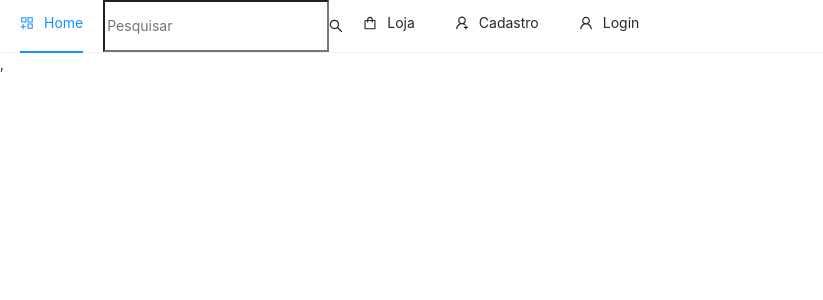
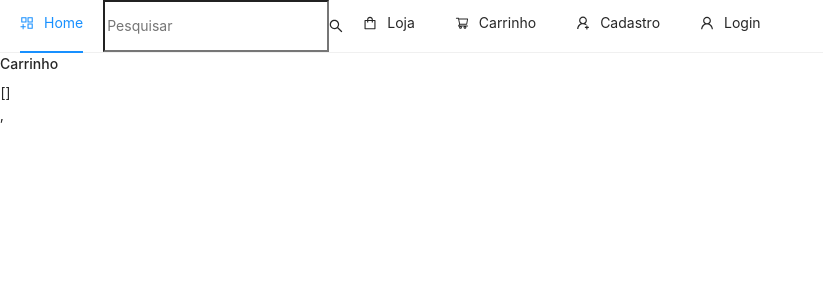
Before and after one commit to HervalMata/React_Redux_Ecommerce, a React (Create React App) app in the folder client/: page /cart in a window 1280 px wide. Shown: the top 300 px of the page, without its empty margins (0-823 px from the left). Built offline with nearby package versions, Linux system fonts and the light colour scheme; no server answers.

Commit message:
Cart Page Setup

```diff
--- a/client/src/App.js
+++ b/client/src/App.js
@@ -25,6 +25,7 @@ import ProductUpdate from "./pages/admin/product/ProductUpdate";
 import Product from "./pages/Product";
 import CategoryHome from "./pages/category/CategoryHome";
 import Shop from "./pages/Shop";
+import Cart from "./pages/Cart";
 
 const App = () => {
     const dispatch = useDispatch();
@@ -74,6 +75,7 @@ const App = () => {
                 <Route exact path="/product/:slug" component={Product} />
                 <Route exact path="/category/:slug" component={CategoryHome} />
                 <Route exact path="/shop" component={Shop} />
+                <Route exact path="/cart" component={Cart} />
             </Switch>
         </>
     );
--- a/client/src/components/nav/Header.js
+++ b/client/src/components/nav/Header.js
@@ -1,9 +1,9 @@
 import React, { useState } from 'react';
-import {Menu} from "antd";
+import {Badge, Menu} from "antd";
 import {
     AppstoreAddOutlined,
     LogoutOutlined,
-    SettingOutlined,
+    SettingOutlined, ShoppingCartOutlined,
     ShoppingOutlined,
     UserAddOutlined,
     UserOutlined
@@ -18,7 +18,7 @@ const Header = () => {
     const [current, setCurrent] = useState("home");
 
     let dispatch = useDispatch();
-    let { user } = useSelector((state) => ({...state}));
+    let { user, cart } = useSelector((state) => ({...state}));
     let history = useHistory();
 
     const handleClick = (e) => {
@@ -42,6 +42,14 @@ const Header = () => {
 
             <Item key="shop" icon={<ShoppingOutlined />}>
                 <Link to="/shop">Loja</Link>
+            </Item>
+
+            <Item key="cart" icon={<ShoppingCartOutlined />}>
+                <Link to="/cart">
+                    <Badge count={cart.length} offset={[9, 0]}>
+                        Carrinho
+                    </Badge>
+                </Link>
             </Item>
 
             {!user && (
--- /dev/null
+++ b/client/src/pages/Cart.js
@@ -0,0 +1,18 @@
+import React from 'react';
+import {useDispatch, useSelector} from "react-redux";
+
+const Cart = () => {
+    const { cart, user } = useSelector((state) => ({ ...state }));
+    const dispatch = useDispatch();
+
+    return (
+        <div className="container-fluid">
+            <div className="row">
+                <h4>Carrinho</h4>
+                {JSON.stringify(cart)}
+            </div>
+        </div>
+    );
+};
+
+export default Cart;
```
